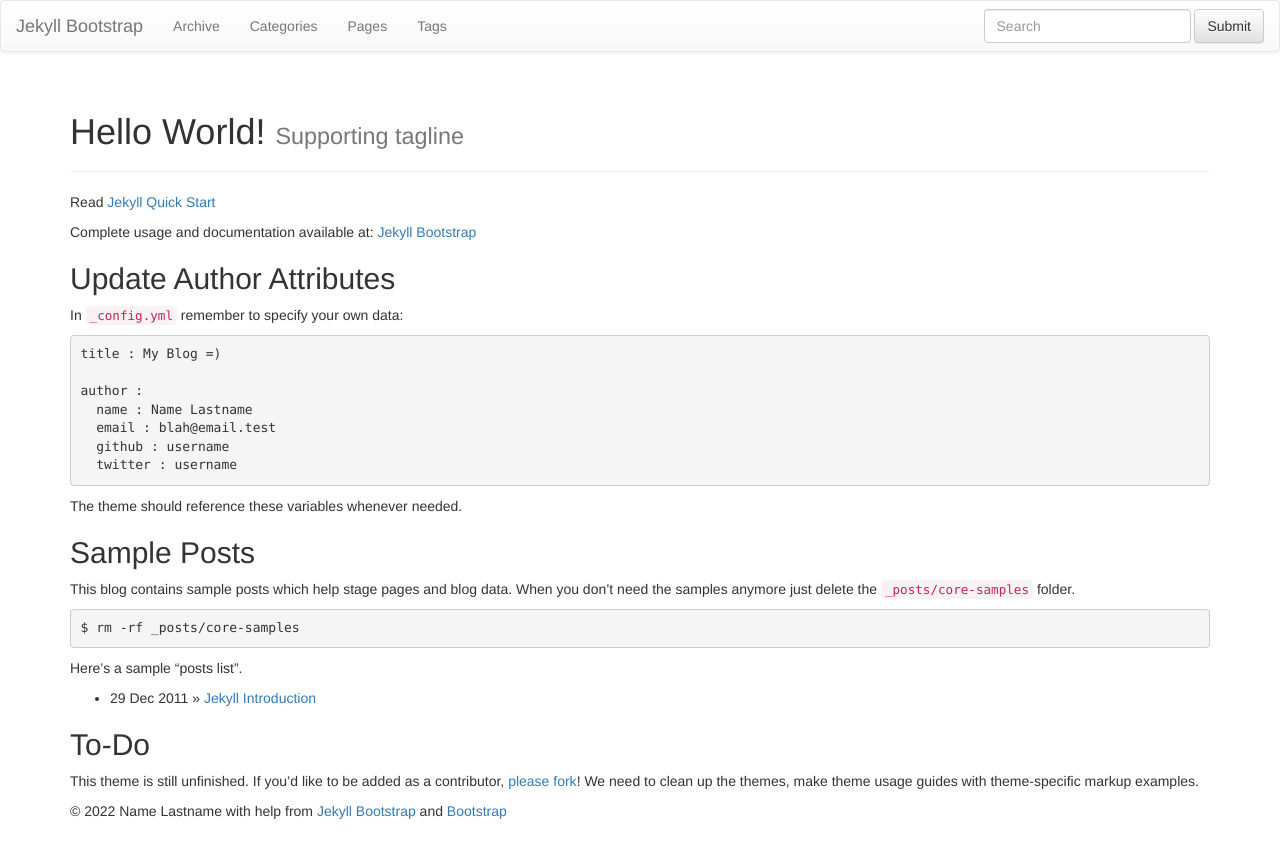
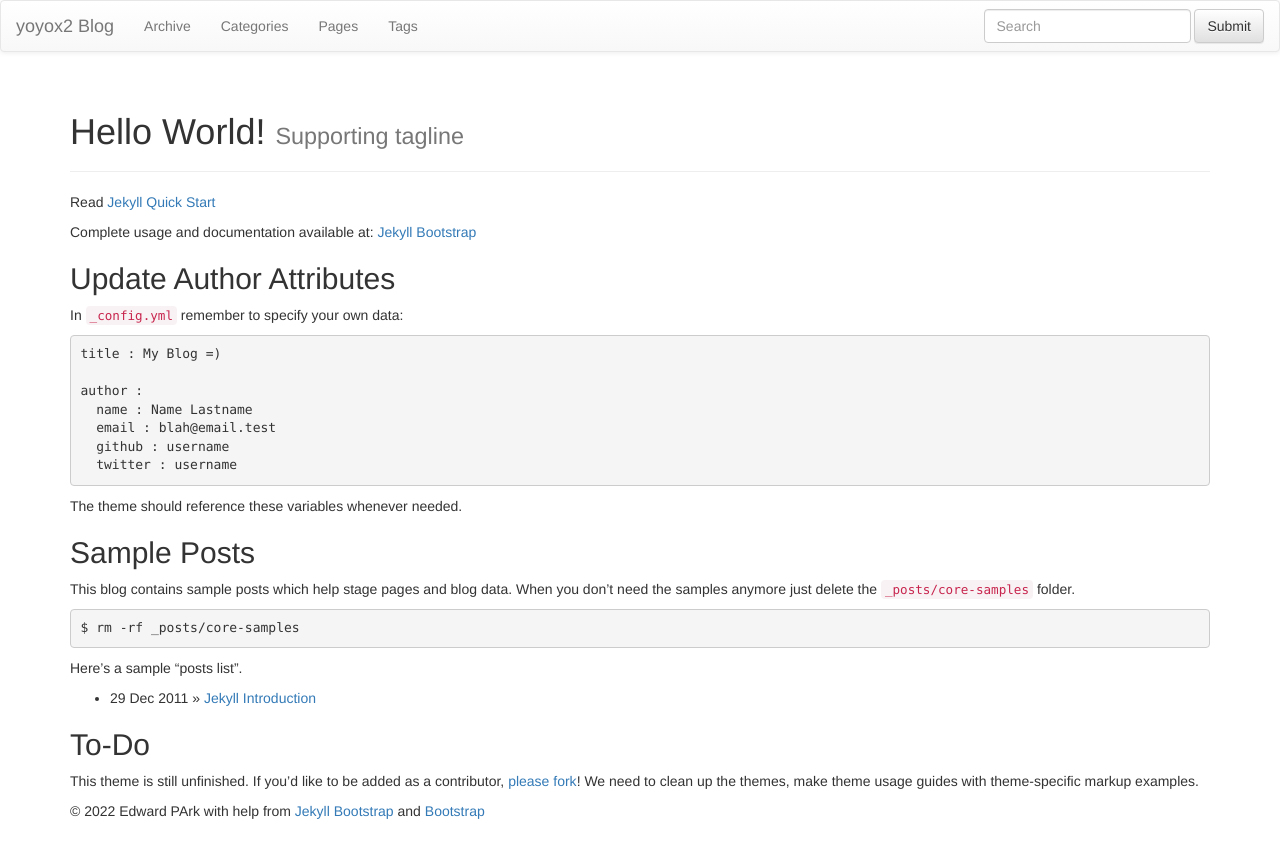
Before and after one commit to yoyox2/yoyox2.github.io, a Jekyll site: the page built from index.md, in a window 1280 px wide. Shown: the top 858 px of the page. Built offline with Jekyll 4.4.1, drawn with Linux system fonts in a browser that asks for light colours; nearby versions of some CDN libraries; library files that are not in the unit come from our copies.

Commit message:
Update config.yml

```diff
--- a/_config.yml
+++ b/_config.yml
@@ -8,12 +8,12 @@
 # Themes are encouraged to use these universal variables
 # so be sure to set them if your theme uses them.
 #
-title : Jekyll Bootstrap
+title : yoyox2 Blog
 tagline: Site Tagline
 author :
-  name : Name Lastname
-  email : blah@email.test
-  github : username
+  name : Edward PArk
+  email : psh5566@gmail.com
+  github : yoyox2
   twitter : username
   feedburner : feedname
 
@@ -25,7 +25,7 @@
 # Else if you are pushing to username.github.io, replace with your username.
 # Finally if you are pushing to a GitHub project page, include the project name at the end.
 #
-production_url : http://username.github.io
+production_url : http://yoyox2.github.io
 
 gems: ["jekyll-sitemap"]
 
```
